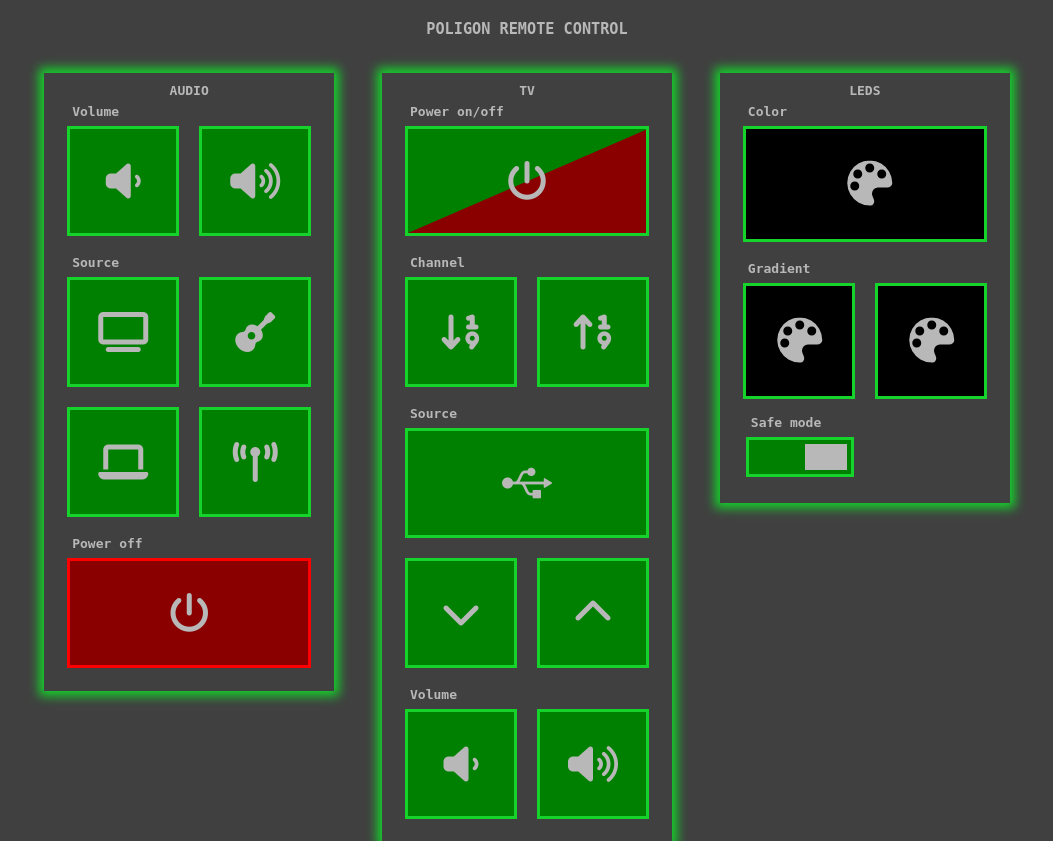
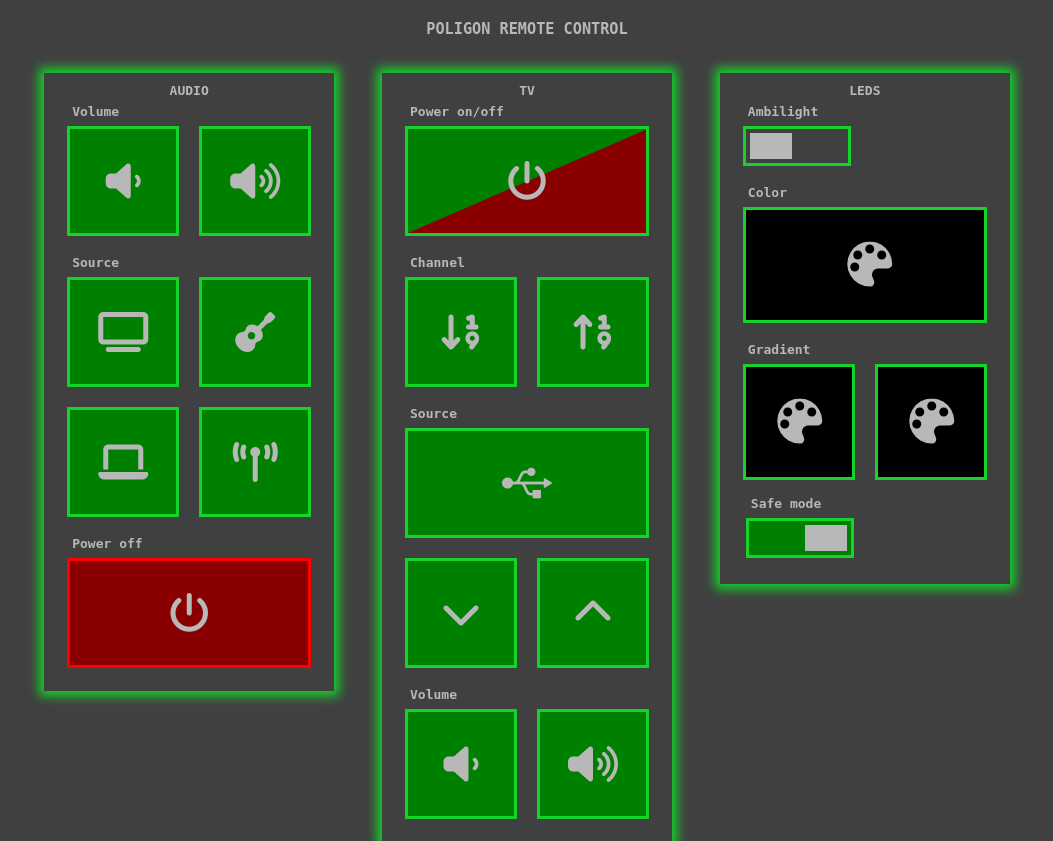
Before and after one commit to marcin93w/remote-control, a Django app: page / in a window 1280 px wide. Shown: the top 841 px of the page, without its empty margins (113-1166 px from the left). Run offline with Django 3.2, Linux system fonts and the light colour scheme; data that the repository does not hold is empty; some libraries are stand-ins or nearby versions.

Commit message:
Add hyperion integration

```diff
--- a/irremote/irremoteapp/templates/index.html
+++ b/irremote/irremoteapp/templates/index.html
@@ -241,6 +241,14 @@
     <div class="section">
         <div class="title">Leds</div>
         <div class="subsection">
+            <div class="description">Ambilight</div>
+            <label class="switch btn">
+                <input type="checkbox" id="ambilight" onchange="toggleAmbilight(this)" />
+                <span class="slider"></span>
+            </label>
+        </div>
+        <div id="manual-led-controls">
+            <div class="subsection">
                 <div class="description">Color</div>
                 <div class="grid-table">
                     <div class="btn center">
@@ -270,6 +278,7 @@
                 </div>
             </div>
         </div>
+    </div>
     <div class="section">
         <div class="title">Balcony Lights</div>
         <div class="subsection">
@@ -284,6 +293,25 @@
     </div>
     <script>
         function init() {
+            initAmbilight()
+            initLedsControls()
+        }
+
+        function initAmbilight() {
+            fetch('ambilight')
+                .then(res => res.json())
+                .then(components => {
+                    let isEnabled = components
+                        .filter(c => c.name === 'ALL' || c.name === 'LEDDEVICE')
+                        .every (c => c.enabled)
+
+                    let checkbox = document.getElementById('ambilight')
+                    checkbox.checked = isEnabled
+                    ledManualControlsVisibility(isEnabled)
+                })
+        }
+
+        function initLedsControls() {
             const colorSingle = document.getElementById('ledcolor')
             const color1 = document.getElementById('ledcolor1')
             const color2 = document.getElementById('ledcolor2')
@@ -365,6 +393,27 @@
                 body: JSON.stringify(leds),
             })
         }
+
+        function toggleAmbilight(input) {
+
+            fetch(`ambilight?enable=${input.checked}`, {method: 'POST'})
+                .then(res => res.json())
+                .then(status => {
+                    if (status.success) {
+                        ledManualControlsVisibility(input.checked)
+                    }
+                })
+        }
+
+        function ledManualControlsVisibility(hide) {
+            const ledControlsStyle = document.getElementById('manual-led-controls').style
+
+            if (hide) {
+                ledControlsStyle.display = 'none'
+            } else {
+                ledControlsStyle.display = 'block'
+            }
+        }
     </script>
 </body>
 </html>
--- a/irremote/irremoteapp/urls.py
+++ b/irremote/irremoteapp/urls.py
@@ -10,5 +10,6 @@ urlpatterns = [
     path('audioswitch', views.audio_switch, name='audioswitch'),
     path('led', views.led, name='led'),
     path('leds', views.leds, name='leds'),
+    path('ambilight', views.ambilight, name='ambilight'),
     path('dialogflow', views.dialogflow, name='dialogflow'),
 ] + static(settings.STATIC_URL, document_root=settings.STATIC_ROOT)
--- a/irremote/irremoteapp/views.py
+++ b/irremote/irremoteapp/views.py
@@ -5,6 +5,7 @@ from django.views.decorators.csrf import csrf_exempt
 from django.http import JsonResponse
 import json
 import logging
+import requests
 
 import RPi.GPIO as GPIO
 
@@ -73,6 +74,29 @@ def leds(request):
         return JsonResponse(current_state, safe=False)
 
 @csrf_exempt
+def ambilight(request):
+    if request.method == 'POST':
+        enable = request.GET['enable'] == 'true'
+        post_data = {
+            "command": "componentstate",
+            "componentstate": {
+            "component": "LEDDEVICE",
+                "state": enable
+            }
+        }
+        response = requests.post('http://192.168.0.213:8090/json-rpc/', data=json.dumps(post_data), headers={'Content-type': 'application/json'})
+
+        return JsonResponse(response.json())
+    else: #GET
+        post_data = {
+            "command":"serverinfo",
+            "tan":1
+        }
+        response = requests.post('http://192.168.0.213:8090/json-rpc/', data=json.dumps(post_data), headers={'Content-type': 'application/json'})
+
+        return JsonResponse(response.json()['info']['components'], safe=False)
+
+@csrf_exempt
 def dialogflow(request):
     if request.body:
         data = json.loads(request.body.decode("utf-8"))
```
Lines whose indentation alone changed are shown as unchanged.
